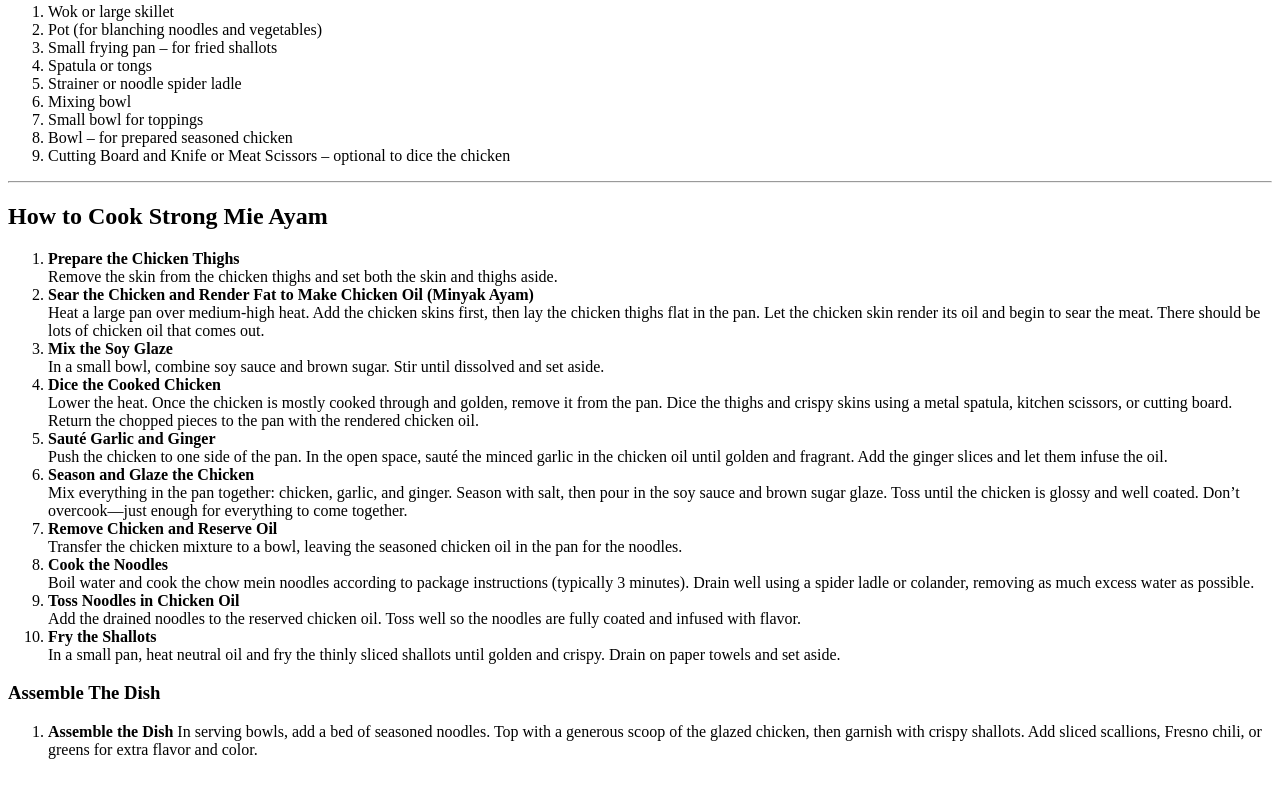
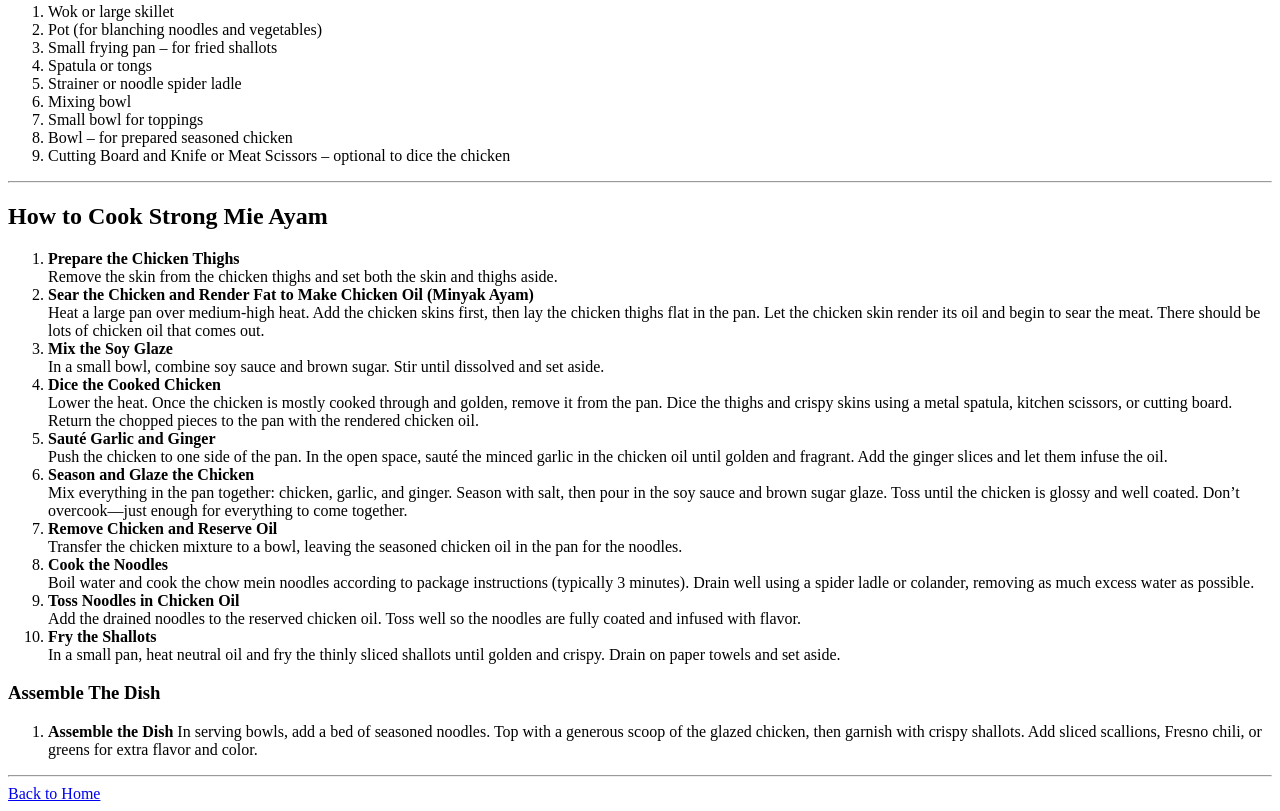
Before and after one commit to mhps-null/TOP-recipes, a plain HTML site: page recipes/mieayam.html in a window 1280 px wide. Shown: the part 1022-1833 px from the top of the page. Before the commit the page ends 1797 px from the top, so only its background shows below. Drawn offline with Linux system fonts and the light colour scheme.

Commit message:
add: back to home button

```diff
--- a/recipes/mieayam.html
+++ b/recipes/mieayam.html
@@ -110,7 +110,8 @@
             garnish
             with crispy shallots. Add sliced scallions, Fresno chili, or greens for extra flavor and color.</li>
     </ol>
-
+    <hr>
+    <a href="./../index.html">Back to Home</a>
 </body>
 
 </html>
```
Also changed, not shown: recipes/nasigoreng.html (+2 -1 lines), 1 other file.
